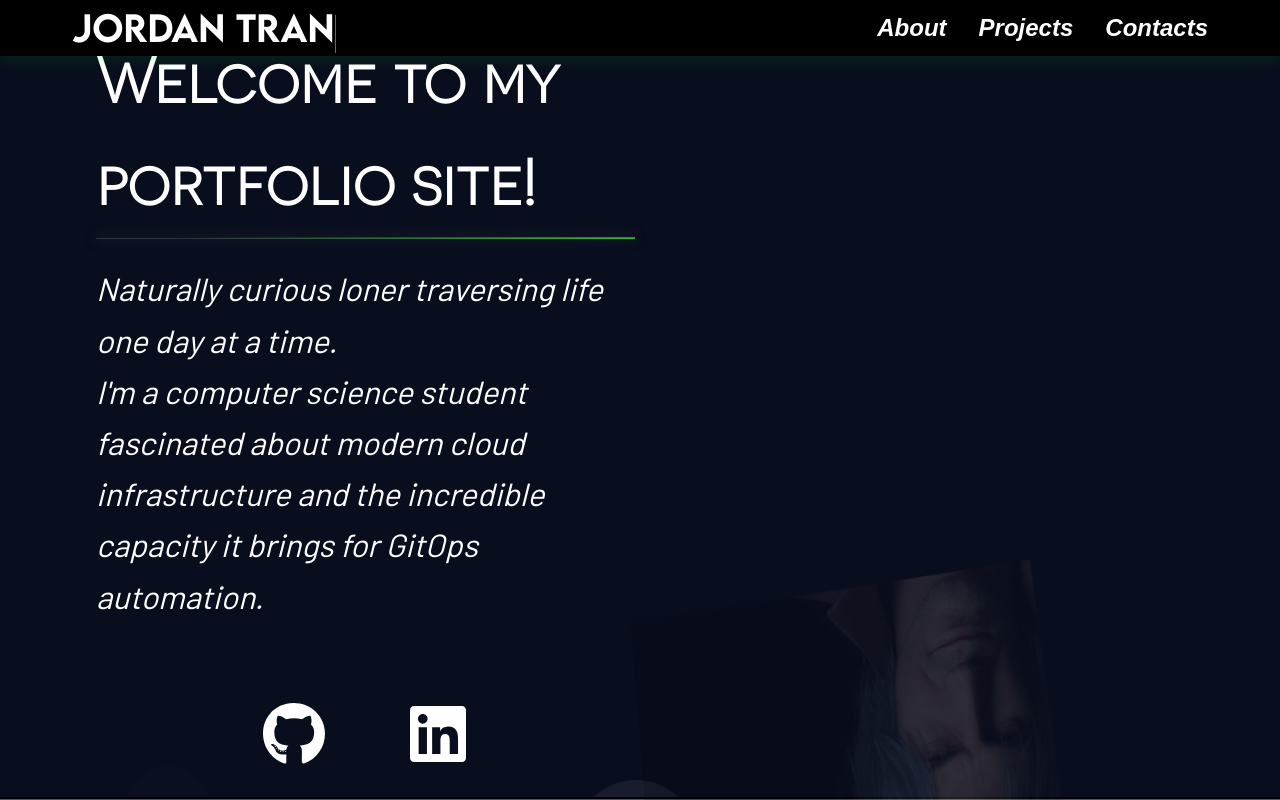
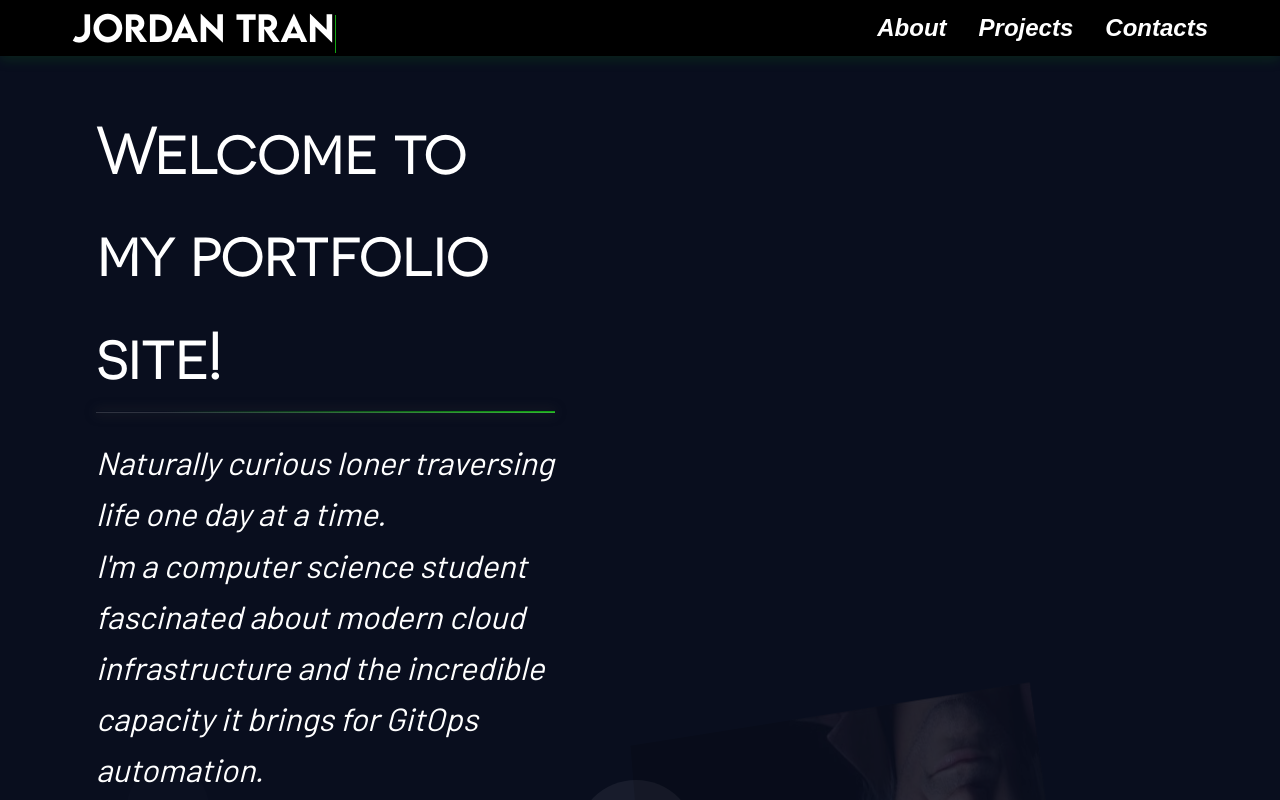
Before and after one commit to kevinleminion/portfolio-website, a React (Vite) app in the folder react-code/: page / in a window 1280 px wide. Shown: the top 800 px of the page. Built offline with nearby package versions, Linux system fonts and the light colour scheme; a web font is replaced by a local one.

Commit message:
Small changes to desktop formatting

```diff
--- a/react-code/src/components/Dropdown.jsx
+++ b/react-code/src/components/Dropdown.jsx
@@ -116,8 +116,8 @@ const Dropdown = () => {
                                 <h3>
                                     Basically the opposite of DMC5 to me; while the gameplay isn't as amazing, it makes up for it in every other way.
                                     The levels and enemies are thoughtfully designed, while also greatly improving the atmosphere that the original held.
-                                    While not really a scary game, I appreciate that they didn't completely abandon the survival horror aspect like later
-                                    titles would go on to do. Lastly, Leon is a complete badass, while also being a huge dork.
+                                    While not a scary game, I appreciate CAPCOM retaining parts of the survival horror aspect, unlike later
+                                    titles. Charming protagonist, if not on the sillier side.
                                 </h3>
                             </div>
                             <div className="game-rating">
--- a/react-code/src/components/Home.css
+++ b/react-code/src/components/Home.css
@@ -113,7 +113,7 @@ Container for the image and the image and its header, as they should come into v
 
 
 .home-content{
-    padding-left: 5rem;
+    padding: 5rem;
     flex: 2;
     /* Flex of 2 allows it to take up more space */
 
```
